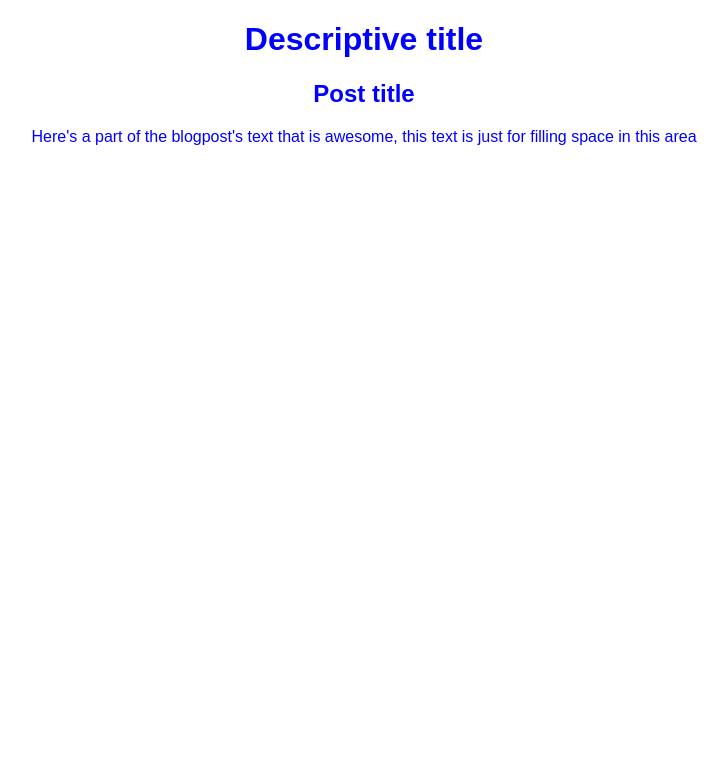
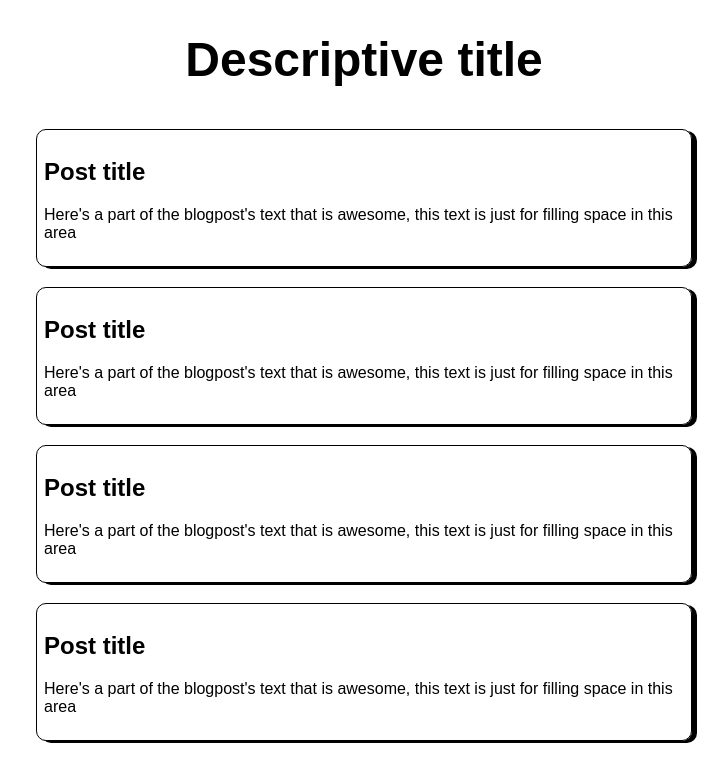
Before and after one commit to Ramdhei-codes/cursoGit-GithubPlatzi, a plain HTML site: page src/index.html in a window 1280 px wide. Shown: the whole page, without its empty margins (276-1004 px from the left). Drawn offline with Linux system fonts and the light colour scheme.

Commit message:
Added styles to the blog

```diff
--- a/src/index.html
+++ b/src/index.html
@@ -11,12 +11,35 @@
         <h1>Descriptive title</h1>
     </header>
 
-    <div class="content">
+    <section class="blogposts">
+        <div class="blogposts__post">
             <h2>Post title</h2>
             <p>Here's a part of the blogpost's text that
                 is awesome, this text is just for filling
                 space in this area
             </p>
         </div>
+        <div class="blogposts__post">
+            <h2>Post title</h2>
+            <p>Here's a part of the blogpost's text that
+                is awesome, this text is just for filling
+                space in this area
+            </p>
+        </div>
+        <div class="blogposts__post">
+            <h2>Post title</h2>
+            <p>Here's a part of the blogpost's text that
+                is awesome, this text is just for filling
+                space in this area
+            </p>
+        </div>
+        <div class="blogposts__post">
+            <h2>Post title</h2>
+            <p>Here's a part of the blogpost's text that
+                is awesome, this text is just for filling
+                space in this area
+            </p>
+        </div>
+    </section>
 </body>
 </html>
--- a/src/style.css
+++ b/src/style.css
@@ -1,5 +1,25 @@
 body{
     font-family: Arial, Helvetica, sans-serif;
+    margin: 0;
+}
+
+.header h1{
+    font-size: 48px;
     text-align: center;
-    color: blue;
 }
+
+.blogposts{
+    display: flex;
+    justify-content: center;
+    align-items: center;
+    flex-direction: column;
+}
+
+.blogposts__post{
+    border: 1px black solid;
+    border-radius: 10px;
+    box-shadow: 5px 2px;
+    padding: 8px 7px;
+    width: 50%;
+    margin: 10px 5px;
+}
```
Lines whose indentation alone changed are shown as unchanged.
